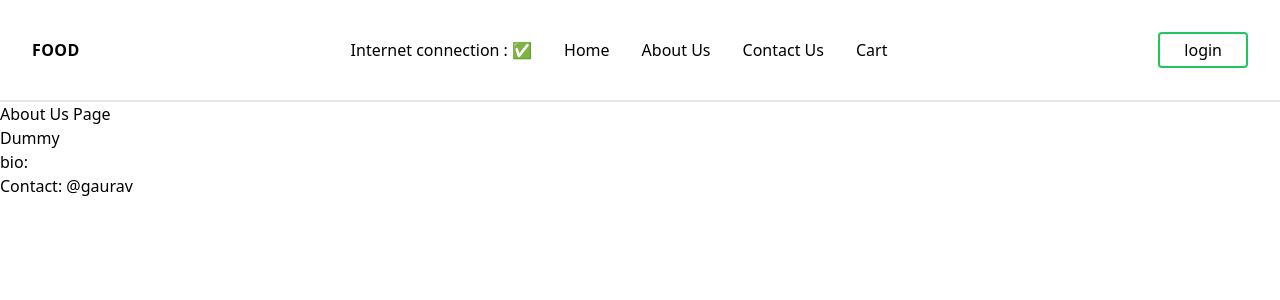
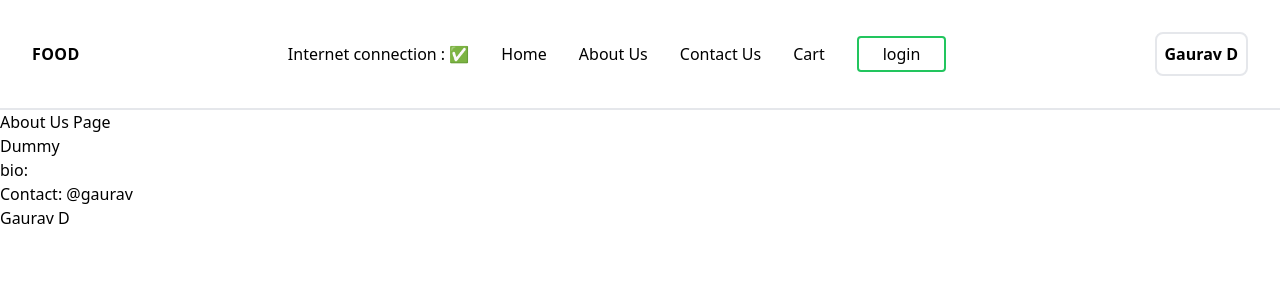
Before and after one commit to Gaurav-GD24/Namaste-React, a React (Vite) app: page /about in a window 1280 px wide. Shown: the top 300 px of the page. Built offline with nearby package versions, Linux system fonts and the light colour scheme; no server answers.

Commit message:
Learned and implemented Context API for state management - Implemented Context API to manage state across the application. - Created context and provider components.

```diff
--- a/package.json
+++ b/package.json
@@ -22,8 +22,10 @@
 		"tailwindcss": "^3.4.3"
 	},
 	"dependencies": {
+		"@reduxjs/toolkit": "^2.2.5",
 		"react": "^18.2.0",
 		"react-dom": "^18.2.0",
+		"react-redux": "^9.1.2",
 		"react-router-dom": "^6.22.3"
 	},
 	"browserslist": [
--- a/src/App.js
+++ b/src/App.js
@@ -1,4 +1,4 @@
-import React from "react";
+import React, { useEffect, useState } from "react";
 import ReactDOM from "react-dom/client";
 import Header from "./components/Header";
 import Body from "./components/Body";
@@ -6,15 +6,29 @@ import About from "./components/About";
 import Contact from "./components/Contact";
 import Error from "./components/Error";
 import RestroMenu from "./components/RestroMenu";
+import userContextFile from "./utils/userContextFile";
 
 import { createBrowserRouter, Outlet, RouterProvider } from "react-router-dom";
 
 const AppLayout = () => {
+	const [userName, setUsername] = useState();
+
+	// suppose we fetch a new information about user and want to updated the information.
+	useEffect(() => {
+		// here hypothetically we get a info and stored it inside the data.
+		const data = {
+			name: "Gaurav D",
+		};
+		setUsername(data.name);
+	}, []);
+
 	return (
-		<main className="app__layout">
-			<Header />
-			<Outlet />
-		</main>
+		<userContextFile.Provider value={{ loggedInUser: userName }}>
+			<main className="app__layout">
+				<Header />
+				<Outlet />
+			</main>
+		</userContextFile.Provider>
 	);
 };
 
--- a/src/components/About.js
+++ b/src/components/About.js
@@ -1,5 +1,6 @@
 import Userclass from "./Userclass";
 import React from "react";
+import userContextFile from "../utils/userContextFile";
 
 class About extends React.Component {
 	constructor(props) {
@@ -18,7 +19,10 @@ class About extends React.Component {
 		return (
 			<div>
 				<h1>About Us Page</h1>
-				<Userclass name={"Gaurav Daware(Class Based Component)"} location={"Nagpur"}/>
+				<Userclass name={"Gaurav Daware"} location={"Nagpur"} />
+				<userContextFile.Consumer>
+					{({ loggedInUser }) => <h1>{loggedInUser}</h1>}
+				</userContextFile.Consumer>
 			</div>
 		);
 	}
--- a/src/components/Header.js
+++ b/src/components/Header.js
@@ -1,16 +1,22 @@
-import { useState } from "react";
+import { useState, useContext } from "react";
 import { Link } from "react-router-dom";
 import useCheckInternetConnection from "../utils/useCheckInternetConnection";
+import userContextFile from "../utils/userContextFile";
 
 const Header = () => {
 	const [reactBtn, setReactBtn] = useState("login");
+
 	const onlineStatus = useCheckInternetConnection();
+
+	// Inside the data variable we stored a context information with the help of 'useContext()' hook.
+	const data = useContext(userContextFile);
+
 	return (
 		<div className="flex justify-between items-center p-8 border-b-2">
 			<Link to="/" className="font-bold tracking-wide">
 				FOOD
 			</Link>
-			<ul className="flex justify-between gap-8">
+			<ul className="flex justify-between items-center gap-8">
 				<li>Internet connection : {onlineStatus ? "✅" : "🟥"}</li>
 				<li>
 					<Link to="/">Home</Link>
@@ -21,8 +27,9 @@ const Header = () => {
 				<li>
 					<Link to="/contact">Contact Us</Link>
 				</li>
-				<li>Cart</li>
-			</ul>
+				<li>
+					<Link to="/cart">Cart</Link>
+				</li>
 				<button
 					className="border-2 px-6 rounded-[4px] py-1  border-green-500"
 					onClick={() => {
@@ -33,6 +40,11 @@ const Header = () => {
 				>
 					{reactBtn}
 				</button>
+			</ul>
+			{/* add here we are using context data inside below list tag */}
+			<li className="font-semibold border-2 rounded-lg p-2 list-none">
+				{data.loggedInUser}
+			</li>
 		</div>
 	);
 };
--- a/src/components/RestaurantCategory.js
+++ b/src/components/RestaurantCategory.js
@@ -7,7 +7,7 @@ const RestaurantCategory = ({ data, showItems, setShowIndex }) => {
 	};
 
 	return (
-		<div className=" py-2 px-8 w-full mt-3 bg-white rounded shadow">
+		<div className="py-2 px-8 w-full mt-3 bg-white rounded shadow">
 			<div
 				className="flex justify-between cursor-pointer"
 				onClick={handleClick}
--- /dev/null
+++ b/src/utils/appStore.js
@@ -0,0 +1,4 @@
+/*import { configureStore } from "@reduxjs/toolkit";
+const appStore = configureStore();
+
+export default appStore;**/
--- /dev/null
+++ b/src/utils/userContextFile.js
@@ -0,0 +1,8 @@
+import { createContext } from "react";
+
+// here we have created a userContextFile with the help of 'useContext()' hook.
+const userContextFile = createContext({
+	loggedInUser: "Default User",
+});
+
+export default userContextFile;
```
Also changed, not shown: 1 other file (tests, documents, lock files or other folders). Lines whose indentation alone changed are shown as unchanged.
